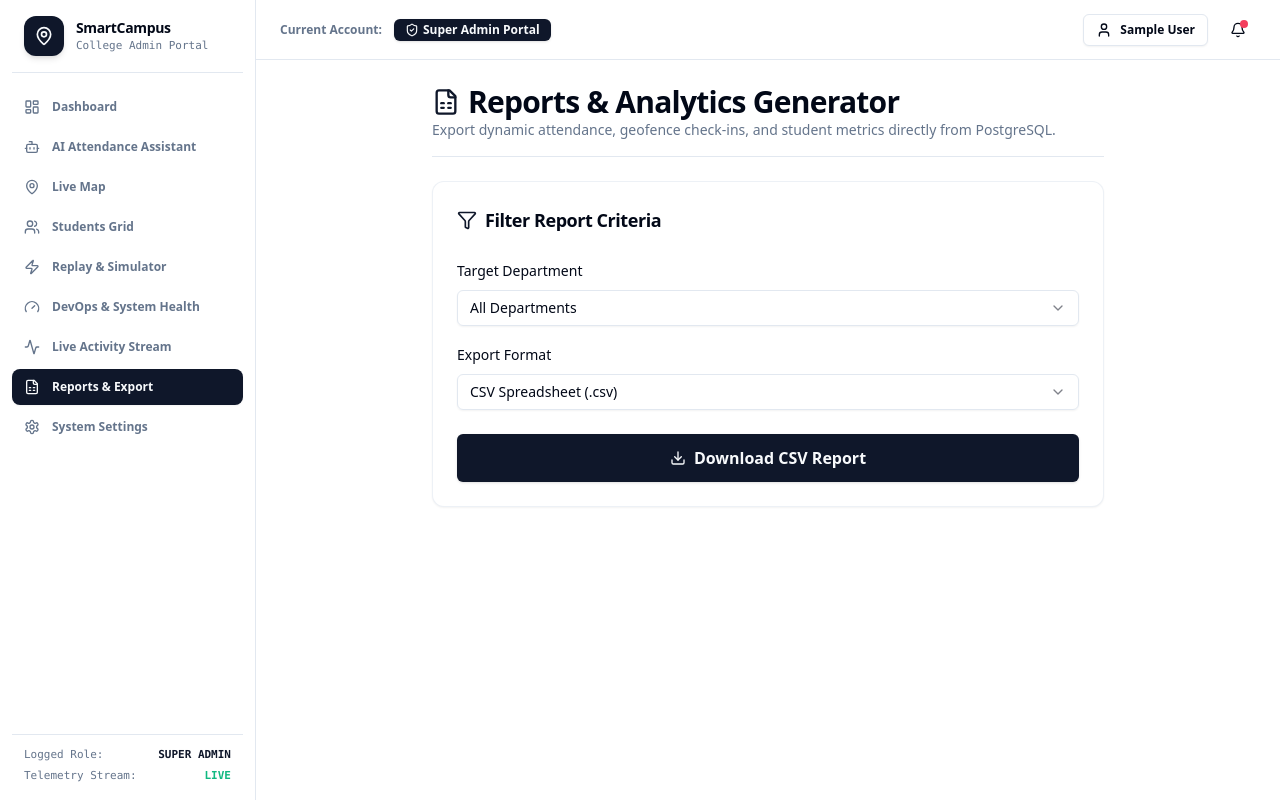
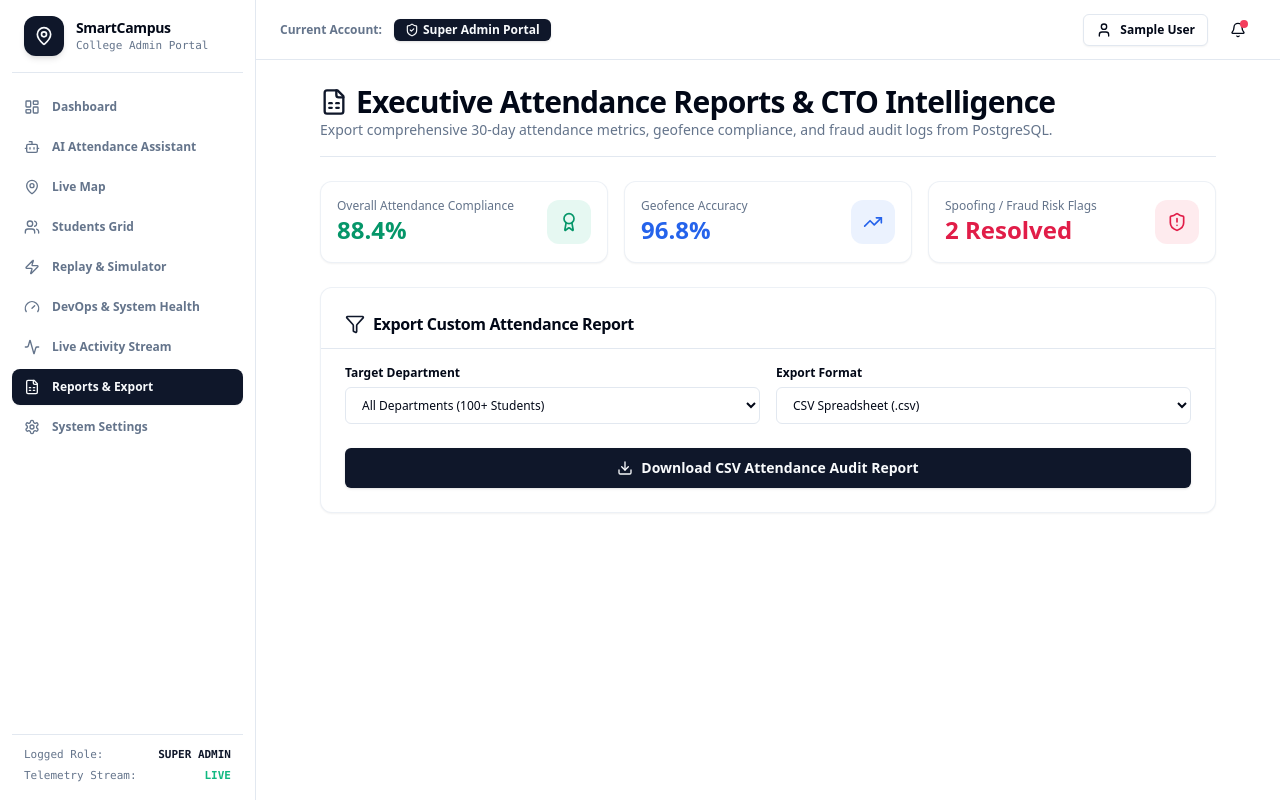
Before and after one commit to alanbiju2003/Meteoros_Automation_task, a React (Vite) app in the folder client/: page /reports in a window 1280 px wide. Built offline with nearby package versions, Linux system fonts and the light colour scheme; no server answers; sample sign-in values are in the browser's storage; the HTML template or start-up script is replaced by a standard one.

Commit message:
Add Executive Attendance Reports & CTO Intelligence dashboard page

```diff
--- a/client/src/pages/Reports.tsx
+++ b/client/src/pages/Reports.tsx
@@ -1,9 +1,9 @@
 import { useState } from 'react';
 import { Card, CardHeader, CardTitle, CardContent, CardFooter } from '@/components/ui/card';
 import { Button } from '@/components/ui/button';
-import { Select, SelectContent, SelectItem, SelectTrigger, SelectValue } from '@/components/ui/select';
+import { Badge } from '@/components/ui/badge';
 import { Label } from '@/components/ui/label';
-import { FileText, Download, Filter, FileSpreadsheet } from 'lucide-react';
+import { FileText, Download, Filter, FileSpreadsheet, ShieldAlert, Award, TrendingUp, CheckCircle2, CloudRain } from 'lucide-react';
 
 export default function Reports() {
   const [department, setDepartment] = useState('all');
@@ -31,55 +31,100 @@ export default function Reports() {
   };
 
   return (
-    <div className="space-y-6 animate-in fade-in max-w-2xl mx-auto">
-      <div className="border-b pb-4">
-        <h1 className="text-3xl font-extrabold tracking-tight flex items-center gap-2">
-          <FileSpreadsheet className="h-7 w-7 text-primary" /> Reports & Analytics Generator
-        </h1>
-        <p className="text-muted-foreground text-sm">
-          Export dynamic attendance, geofence check-ins, and student metrics directly from PostgreSQL.
-        </p>
+    <div className="space-y-6 animate-in fade-in max-w-4xl mx-auto">
+      {/* Header */}
+      <div className="border-b pb-4 flex flex-col sm:flex-row justify-between items-start sm:items-center gap-4">
+        <div>
+          <h1 className="text-3xl font-extrabold tracking-tight flex items-center gap-2">
+            <FileSpreadsheet className="h-7 w-7 text-primary" /> Executive Attendance Reports & CTO Intelligence
+          </h1>
+          <p className="text-muted-foreground text-sm">
+            Export comprehensive 30-day attendance metrics, geofence compliance, and fraud audit logs from PostgreSQL.
+          </p>
+        </div>
       </div>
 
+      {/* Top Intelligence Stats Banner */}
+      <div className="grid gap-4 md:grid-cols-3">
+        <Card className="border border-border/60 shadow-sm">
+          <CardContent className="p-4 flex items-center justify-between">
+            <div>
+              <p className="text-xs text-muted-foreground font-medium">Overall Attendance Compliance</p>
+              <p className="text-2xl font-extrabold text-emerald-600">88.4%</p>
+            </div>
+            <div className="p-3 bg-emerald-500/10 rounded-xl text-emerald-600">
+              <Award className="h-5 w-5" />
+            </div>
+          </CardContent>
+        </Card>
+
+        <Card className="border border-border/60 shadow-sm">
+          <CardContent className="p-4 flex items-center justify-between">
+            <div>
+              <p className="text-xs text-muted-foreground font-medium">Geofence Accuracy</p>
+              <p className="text-2xl font-bold text-blue-600">96.8%</p>
+            </div>
+            <div className="p-3 bg-blue-500/10 rounded-xl text-blue-600">
+              <TrendingUp className="h-5 w-5" />
+            </div>
+          </CardContent>
+        </Card>
+
+        <Card className="border border-border/60 shadow-sm">
+          <CardContent className="p-4 flex items-center justify-between">
+            <div>
+              <p className="text-xs text-muted-foreground font-medium">Spoofing / Fraud Risk Flags</p>
+              <p className="text-2xl font-bold text-rose-600">2 Resolved</p>
+            </div>
+            <div className="p-3 bg-rose-500/10 rounded-xl text-rose-600">
+              <ShieldAlert className="h-5 w-5" />
+            </div>
+          </CardContent>
+        </Card>
+      </div>
+
+      {/* Main Generator Card */}
       <Card className="border border-border/60 shadow-sm">
-        <CardHeader>
-          <CardTitle className="text-lg flex items-center gap-2">
-            <Filter className="h-5 w-5 text-primary" /> Filter Report Criteria
+        <CardHeader className="border-b pb-3">
+          <CardTitle className="text-base font-semibold flex items-center gap-2">
+            <Filter className="h-5 w-5 text-primary" /> Export Custom Attendance Report
           </CardTitle>
         </CardHeader>
-        <CardContent className="space-y-4">
-          <div className="space-y-2">
-            <Label>Target Department</Label>
-            <Select value={department} onValueChange={setDepartment}>
-              <SelectTrigger>
-                <SelectValue placeholder="Select Department" />
-              </SelectTrigger>
-              <SelectContent>
-                <SelectItem value="all">All Departments</SelectItem>
-                <SelectItem value="Computer Science">Computer Science</SelectItem>
-                <SelectItem value="Electronics">Electronics</SelectItem>
-                <SelectItem value="Mechanical">Mechanical</SelectItem>
-                <SelectItem value="Civil">Civil</SelectItem>
-              </SelectContent>
-            </Select>
-          </div>
+        <CardContent className="pt-4 space-y-4 text-xs">
+          <div className="grid gap-4 md:grid-cols-2">
+            <div className="space-y-1.5">
+              <Label className="text-xs font-semibold">Target Department</Label>
+              <select
+                value={department}
+                onChange={(e) => setDepartment(e.target.value)}
+                className="w-full bg-background border rounded-md px-3 py-2 text-xs font-medium outline-none focus:ring-2 focus:ring-primary"
+              >
+                <option value="all">All Departments (100+ Students)</option>
+                <option value="Computer Science">Computer Science</option>
+                <option value="Artificial Intelligence">Artificial Intelligence</option>
+                <option value="Electronics & Communication">Electronics & Communication</option>
+                <option value="Information Technology">Information Technology</option>
+                <option value="Mechanical Engineering">Mechanical Engineering</option>
+                <option value="Civil Engineering">Civil Engineering</option>
+              </select>
+            </div>
 
-          <div className="space-y-2">
-            <Label>Export Format</Label>
-            <Select value={format} onValueChange={setFormat}>
-              <SelectTrigger>
-                <SelectValue placeholder="Select Format" />
-              </SelectTrigger>
-              <SelectContent>
-                <SelectItem value="csv">CSV Spreadsheet (.csv)</SelectItem>
-                <SelectItem value="json">JSON Raw Dataset (.json)</SelectItem>
-              </SelectContent>
-            </Select>
+            <div className="space-y-1.5">
+              <Label className="text-xs font-semibold">Export Format</Label>
+              <select
+                value={format}
+                onChange={(e) => setFormat(e.target.value)}
+                className="w-full bg-background border rounded-md px-3 py-2 text-xs font-medium outline-none focus:ring-2 focus:ring-primary"
+              >
+                <option value="csv">CSV Spreadsheet (.csv)</option>
+                <option value="json">JSON Raw Dataset (.json)</option>
+              </select>
+            </div>
           </div>
         </CardContent>
         <CardFooter>
-          <Button onClick={handleGenerate} disabled={isGenerating} className="w-full gap-2 py-6 text-base font-semibold">
-            <Download className="h-5 w-5" /> {isGenerating ? 'Generating File...' : `Download ${format.toUpperCase()} Report`}
+          <Button onClick={handleGenerate} disabled={isGenerating} className="w-full gap-2 py-5 font-semibold text-sm">
+            <Download className="h-4 w-4" /> {isGenerating ? 'Generating Report...' : `Download ${format.toUpperCase()} Attendance Audit Report`}
           </Button>
         </CardFooter>
       </Card>
```
